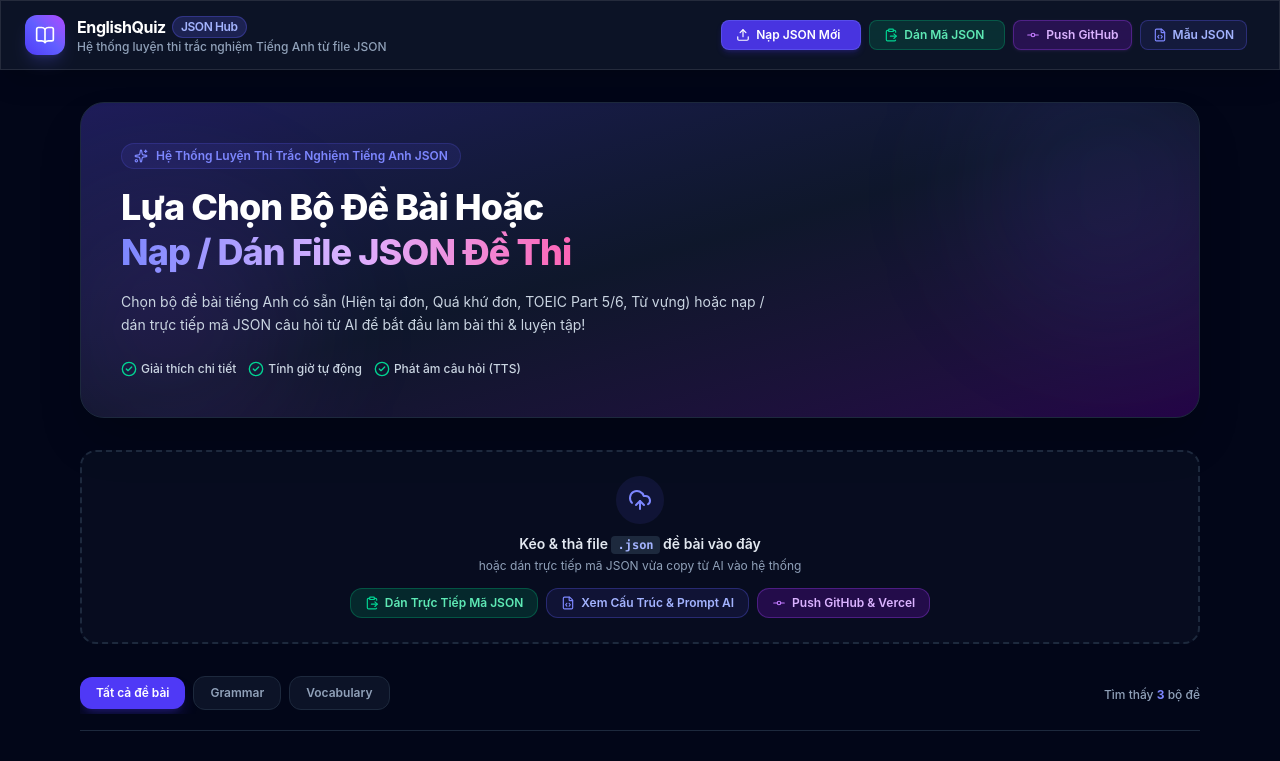
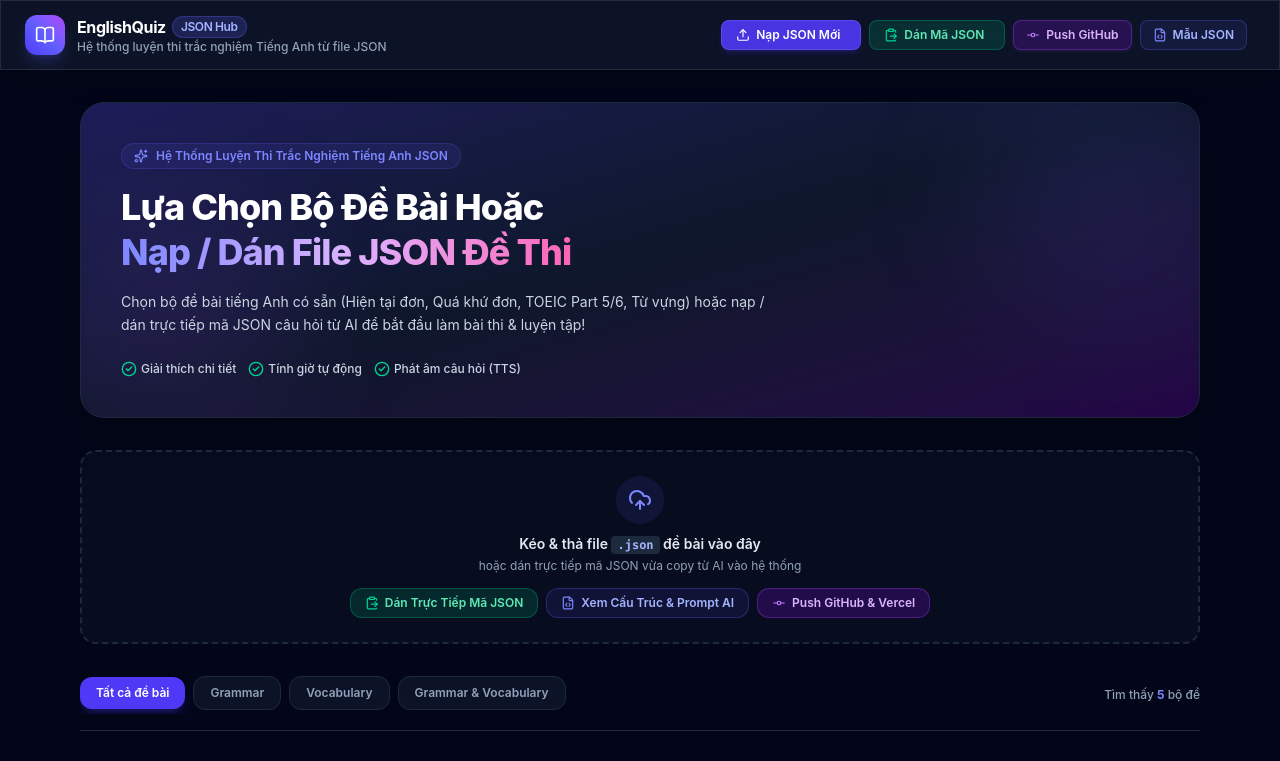
Before and after one commit to HiepF5/english-quiz-app, a React (Vite) app: page / in a window 1280 px wide. Shown: the top 761 px of the page. Built offline with nearby package versions, Linux system fonts and the light colour scheme.

Commit message:
Use Vite import.meta.glob to automatically register all JSON files in src/data

```diff
--- a/src/App.tsx
+++ b/src/App.tsx
@@ -10,16 +10,9 @@ import { JsonTemplateModal } from './components/JsonTemplateModal';
 import { GithubPushModal } from './components/GithubPushModal';
 import { JsonPasteModal } from './components/JsonPasteModal';
 
-// Import default datasets
-import day1Data from './data/day1_present_simple.json';
-import day2Data from './data/day2_past_tenses.json';
-import day3Data from './data/day3_toeic_vocab.json';
-
-const DEFAULT_QUIZZES: QuizSet[] = [
-  day1Data as unknown as QuizSet,
-  day2Data as unknown as QuizSet,
-  day3Data as unknown as QuizSet
-];
+// Dynamically import ALL .json files inside src/data/ at build time via Vite glob
+const jsonModules = import.meta.glob('./data/*.json', { eager: true });
+const DEFAULT_QUIZZES: QuizSet[] = Object.values(jsonModules).map((mod: any) => mod.default || mod);
 
 export const App: React.FC = () => {
   // Load custom saved quizzes from localStorage on initial render
@@ -28,8 +21,11 @@ export const App: React.FC = () => {
       const savedCustom = localStorage.getItem('custom_saved_quiz_sets');
       if (savedCustom) {
         const parsedCustom: QuizSet[] = JSON.parse(savedCustom);
-        // Combine custom saved quizzes with default built-in quizzes
-        return [...parsedCustom, ...DEFAULT_QUIZZES];
+        // Filter out any custom quiz that already exists in DEFAULT_QUIZZES
+        const uniqueCustom = parsedCustom.filter(
+          (cQuiz) => !DEFAULT_QUIZZES.some((defQuiz) => defQuiz.id === cQuiz.id)
+        );
+        return [...uniqueCustom, ...DEFAULT_QUIZZES];
       }
     } catch (e) {
       console.error('Error loading custom saved quizzes from localStorage:', e);
```
